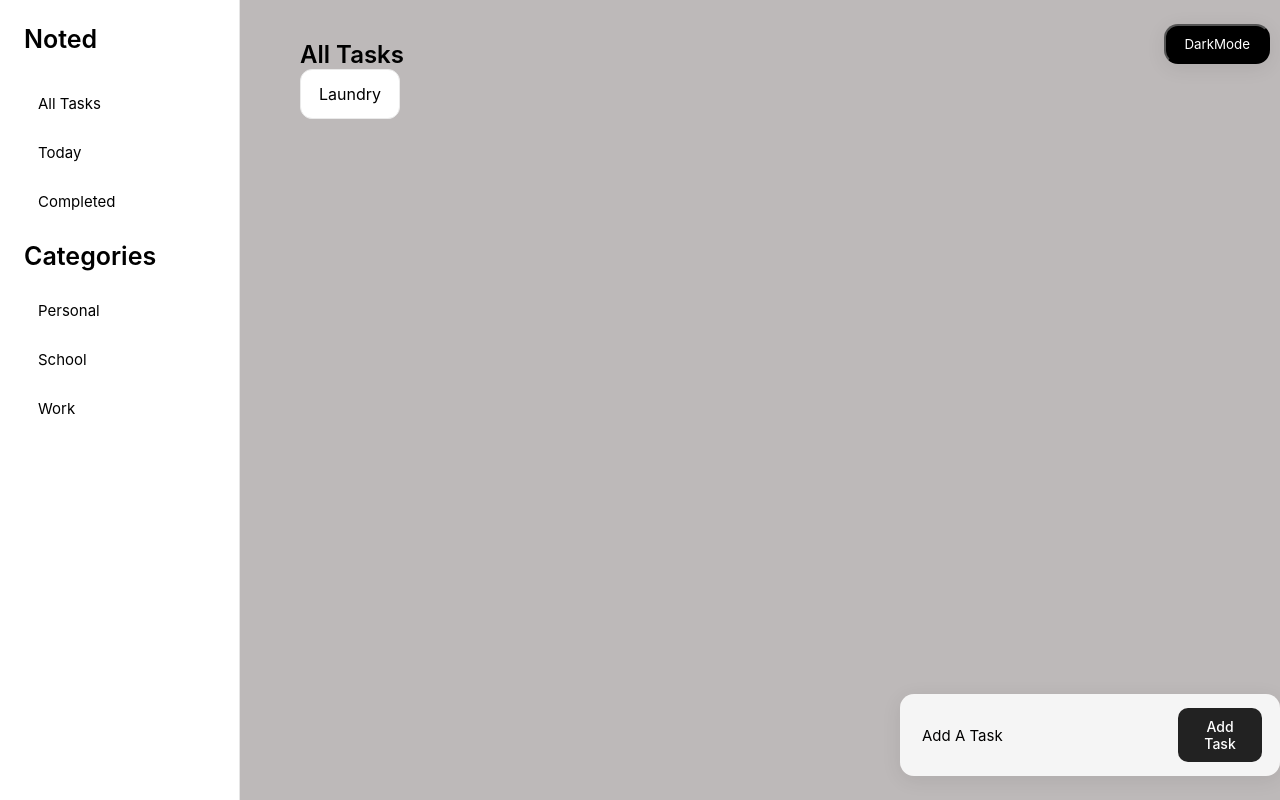
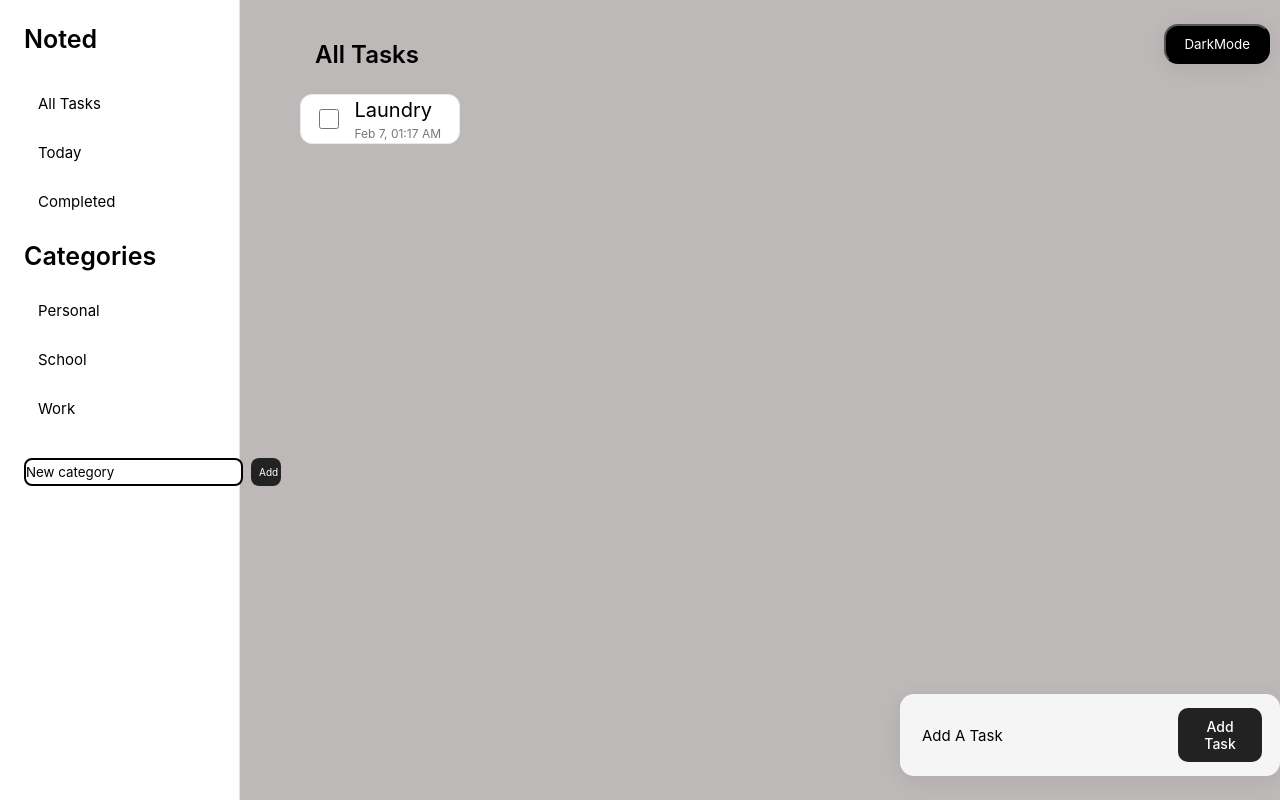
Before and after one commit to Darsheels/my-react-app, a React (Vite) app: page / in a window 1280 px wide. Built offline with nearby package versions, Linux system fonts and the light colour scheme.

Commit message:
UI_current

```diff
--- a/src/App.jsx
+++ b/src/App.jsx
@@ -8,6 +8,8 @@ export default function App() {
   const toggleTheme = () => {
     setDarkMode(!darkMode);
   }
+
+
     return (
 
       <div className={darkMode ? "app dark" : "app"}>
--- a/src/components/Sidebar.jsx
+++ b/src/components/Sidebar.jsx
@@ -1,4 +1,15 @@
+import { useState } from "react";
+
 export default function SideBar() {
+    const [newCategory , setNewCategory] = useState("");
+    const [categories , setCategories] = useState(["Personal","School","Work"]);
+    const addCategory = () => {
+        if (newCategory.trim() === "") return;
+
+        setCategories([...categories , newCategory]);
+        setNewCategory("");
+    };
+
     return (
         <div className="sidebar">
             <div className="sidebar-title">Noted</div>
@@ -11,9 +22,22 @@ export default function SideBar() {
 
             <div className="sidebar-section">
                 <div className="sidebar-title">Categories</div>
-                <div className="sidebar-item">Personal</div>
-                <div className="sidebar-item">School</div>
-                <div className="sidebar-item">Work</div>
+
+                {categories.map((cat,index) => (
+                    <div key={index} className="sidebar-item">
+                    {cat}
+                    </div>
+                ))}
+            </div>
+
+            <div className="add-category">
+                <input className="category-input"
+                placeholder="New category"
+                value={newCategory}
+                onChange={(e) => setNewCategory(e.target.value)}/>
+                <button className="category-button" onClick={addCategory}>
+                Add
+                </button>
             </div>
         </div>
     );
--- a/src/components/TaskBar.jsx
+++ b/src/components/TaskBar.jsx
@@ -1,9 +1,29 @@
 export default function TaskBar() {
+    // const newTask = {
+    //     id:Date.now(),
+    //     title: taskTitle,
+    //     description: "",
+    //     createdAt: new Date().toLocaleString(),
+    //     completed: false,
+
+    // }
+
     return (
         <div className="taskbar">
             <h1 className="taskbar-title">All Tasks</h1>
             <div className="task-list">
-                <div className="task-item">Laundry</div>
+                <div className="task-item">
+                    <input type="checkbox" className="task-checkbox"/>
+                    <div className="task-content">
+                        <div className="task-title">Laundry</div>
+                        <div className="task-timestamp">{new Date().toLocaleString("en-US" , {
+                            month: "short",
+                            day: "numeric",
+                            hour: "2-digit",
+                            minute: "2-digit"
+                        })}</div>
+                    </div>
+                </div>
             </div>
         </div>
     );
--- a/src/index.css
+++ b/src/index.css
@@ -104,10 +104,6 @@ body {
     font-weight: 500;
 }
 
-
-
-
-
 .main-content {
     flex: 1;
     padding: 40px 60px;
@@ -118,12 +114,13 @@ body {
     font-size: 24px;
     font-weight: 600;
     color: black;
+    margin-left: 15px;
 }
 
 .task-list {
     display: flex;
     flex-direction: column;
-    gap: 12px;
+    gap: 0px;
     margin-right: 10px;
 }
 
@@ -137,13 +134,34 @@ body {
     align-items: center;
     transition: 0.15s ease;
     color: black;
-    width: 100px;
+    width: 160px;
+    height: 50px;
+    margin-top: 25px;
 }
 
 .task-item:hover {
     border-color: #d0d0d0;
     transform: translate(-2px);
     cursor: pointer;
+}
+
+.task-checkbox {
+    width: 20px;
+    height: 20px;
+    border-radius: 6px;
+    cursor: pointer;
+}
+
+.task-content {
+    display: flex;
+    flex-direction: column;
+    gap: 4px;
+    font-size: 20px ;
+}
+
+.task-timestamp {
+    font-size: 12px;
+    color: #777;
 }
 
 
@@ -221,3 +239,37 @@ body {
 .app.dark .bottom {
     background: black;
 }
+
+.add-category {
+    display: flex;
+    gap: 8px;
+    margin-top: 10px;
+}
+
+.category-input {
+    flex: 1;
+    padding: 0px;
+    border-radius: 8px;
+    border: 2px solid #000000;
+}
+
+.category-button {
+    padding: 8px 8px;
+    border-radius: 8px;
+    background: #222;
+    color: white;
+    border: none;
+    cursor: pointer;
+    width: 30px;
+    font-size: 10px;
+}
+
+.app.dark .category-button {
+    color: white;
+}
+
+.app.dark .category-input {
+    background: black;
+    color: white;
+    border: 2px solid white;
+}
```
Also changed, not shown: src/components/TaskList.jsx (deleted).
